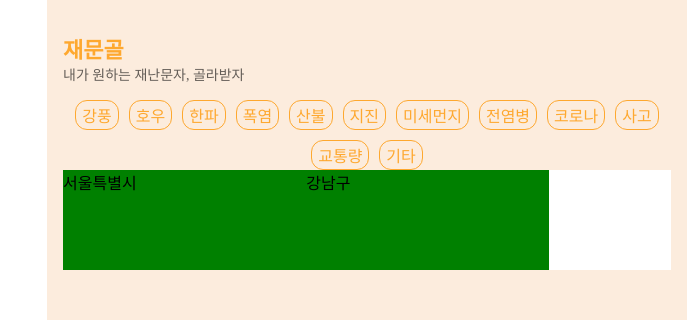
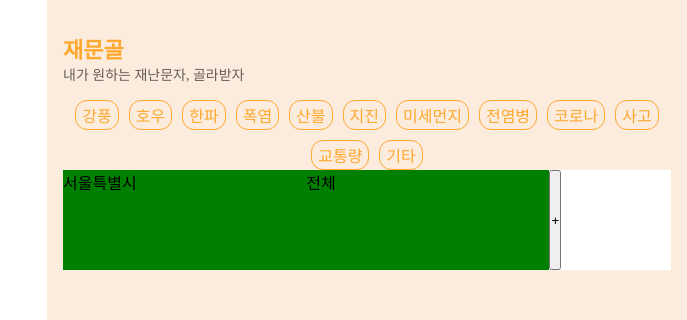
Before and after one commit to famousCucumber/Frontend, a React (Create React App) app: page / in a window 1280 px wide. Shown: the top 320 px of the page, without its empty margins (593-1280 px from the left). Built offline with nearby package versions, Linux system fonts and the light colour scheme.

Commit message:
feat: apply plus, minus select button

```diff
--- a/src/pages/home/HomeContainer.tsx
+++ b/src/pages/home/HomeContainer.tsx
@@ -1,13 +1,7 @@
-import { useState, useEffect } from "react";
+import { useState } from "react";
 
-import { keywordData, citiesData, countyByCityData } from "data";
-import {
-    ICity,
-    ICityWithCounties,
-    ICounty,
-    ICountyByCityData,
-    ITag,
-} from "types";
+import { keywordData } from "data";
+import { ICity, ICityWithCounties, ICounty, ITag } from "types";
 import HomePresenter from "./HomePresenter";
 
 const HomeContainer = () => {
@@ -20,7 +14,7 @@ const HomeContainer = () => {
         "서울특별시",
     ]);
     const [selectedCounties, setSelectedCounties] = useState<ICounty[]>([
-        { name: "강남구", passingName: "서울특별시 강남구" },
+        { name: "전체", passingName: "서울특별시 전체" },
     ]);
     const [email, setEmail] = useState<string>("");
 
@@ -49,7 +43,6 @@ const HomeContainer = () => {
         <HomePresenter
             tags={tags}
             setTags={setTags}
-            cityWithCounties={cityWithCounties}
             selectedCities={selectedCities}
             setSelectedCities={setSelectedCities}
             selectedCounties={selectedCounties}
--- a/src/pages/home/HomePresenter.tsx
+++ b/src/pages/home/HomePresenter.tsx
@@ -11,7 +11,7 @@ import { citiesData, countyByCityData } from "data";
 interface HomePresenterProps {
     tags: ITag[];
     setTags: React.Dispatch<React.SetStateAction<ITag[]>>;
-    cityWithCounties: ICityWithCounties[];
+
     selectedCities: ICity[];
     setSelectedCities: React.Dispatch<React.SetStateAction<ICity[]>>;
     selectedCounties: ICounty[];
@@ -21,7 +21,6 @@ interface HomePresenterProps {
 const HomePresenter = ({
     tags,
     setTags,
-    cityWithCounties,
     selectedCities,
     selectedCounties,
     setSelectedCities,
@@ -71,6 +70,20 @@ const HomePresenter = ({
         );
     };
 
+    const onPlusClick = () => {
+        setSelectedCities((prev) => [...prev, "서울특별시"]);
+        setSelectedCounties((prev) => [
+            ...prev,
+            { name: "전체", passingName: "서울특별시 전체" },
+        ]);
+    };
+
+    const onMinusClick = (targetIndex: number) => {
+        setSelectedCities((prev) =>
+            prev.filter((_, index) => index !== targetIndex)
+        );
+    };
+
     return (
         <StyledMain>
             <Result tags={tags} />
@@ -92,13 +105,14 @@ const HomePresenter = ({
 
                 {selectedCities.map((city, index) => {
                     return (
-                        <SelectSection>
+                        <SelectSection key={index}>
                             <SelectedCity>
                                 {city}
 
                                 <CandidateCity>
-                                    {citiesData.map((city) => (
+                                    {citiesData.map((city, cityIndex) => (
                                         <span
+                                            key={cityIndex}
                                             onClick={() => {
                                                 onCityClick(index, city);
                                             }}
@@ -113,17 +127,37 @@ const HomePresenter = ({
                                 {selectedCounties[index].name}
 
                                 <CandidateCity>
-                                    {countyByCityData[city].map((county) => (
+                                    {countyByCityData[city].map(
+                                        (county, countyIndex) => (
                                             <span
+                                                key={countyIndex}
                                                 onClick={() => {
-                                                onCountyClick(index, county);
+                                                    onCountyClick(
+                                                        index,
+                                                        county
+                                                    );
                                                 }}
                                             >
                                                 {county}
                                             </span>
-                                    ))}
+                                        )
+                                    )}
                                 </CandidateCity>
                             </SelectedCity>
+                            {selectedCities.length < 5 &&
+                            index === selectedCities.length - 1 ? (
+                                <button onClick={onPlusClick}>+</button>
+                            ) : null}
+
+                            {selectedCities.length >= 2 ? (
+                                <button
+                                    onClick={() => {
+                                        onMinusClick(index);
+                                    }}
+                                >
+                                    -
+                                </button>
+                            ) : null}
                         </SelectSection>
                     );
                 })}
```
Lines whose indentation alone changed are shown as unchanged.
